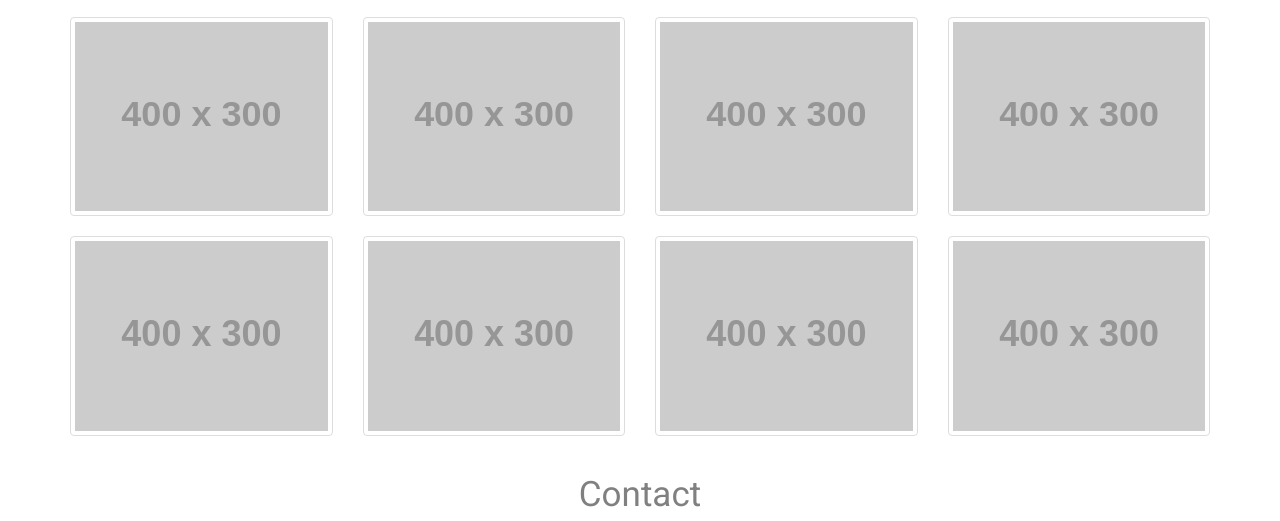
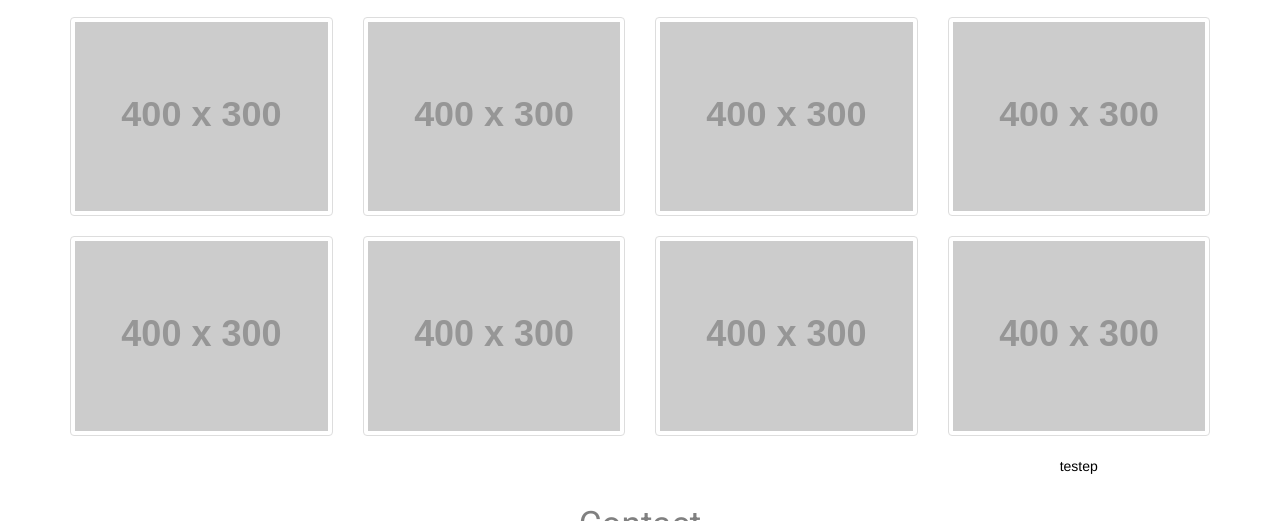
Before and after one commit to tnbie/portifolio, a plain HTML site: page index.html in a window 1280 px wide. Shown: the part 1399-1920 px from the top of the page. Drawn offline with nearby package versions, Linux system fonts and the light colour scheme; files that its build step writes are made by us from their sources; placeholder pictures from the web are drawn by us.

Commit message:
Check caption

```diff
--- a/index.html
+++ b/index.html
@@ -114,6 +114,7 @@
                 <a class="thumbnail" href="#">
                     <img class="img-responsive" src="http://placehold.it/400x300" alt="">
                 </a>
+<p class="text-center">teste</>p
             </div>
         </div>
 
```
